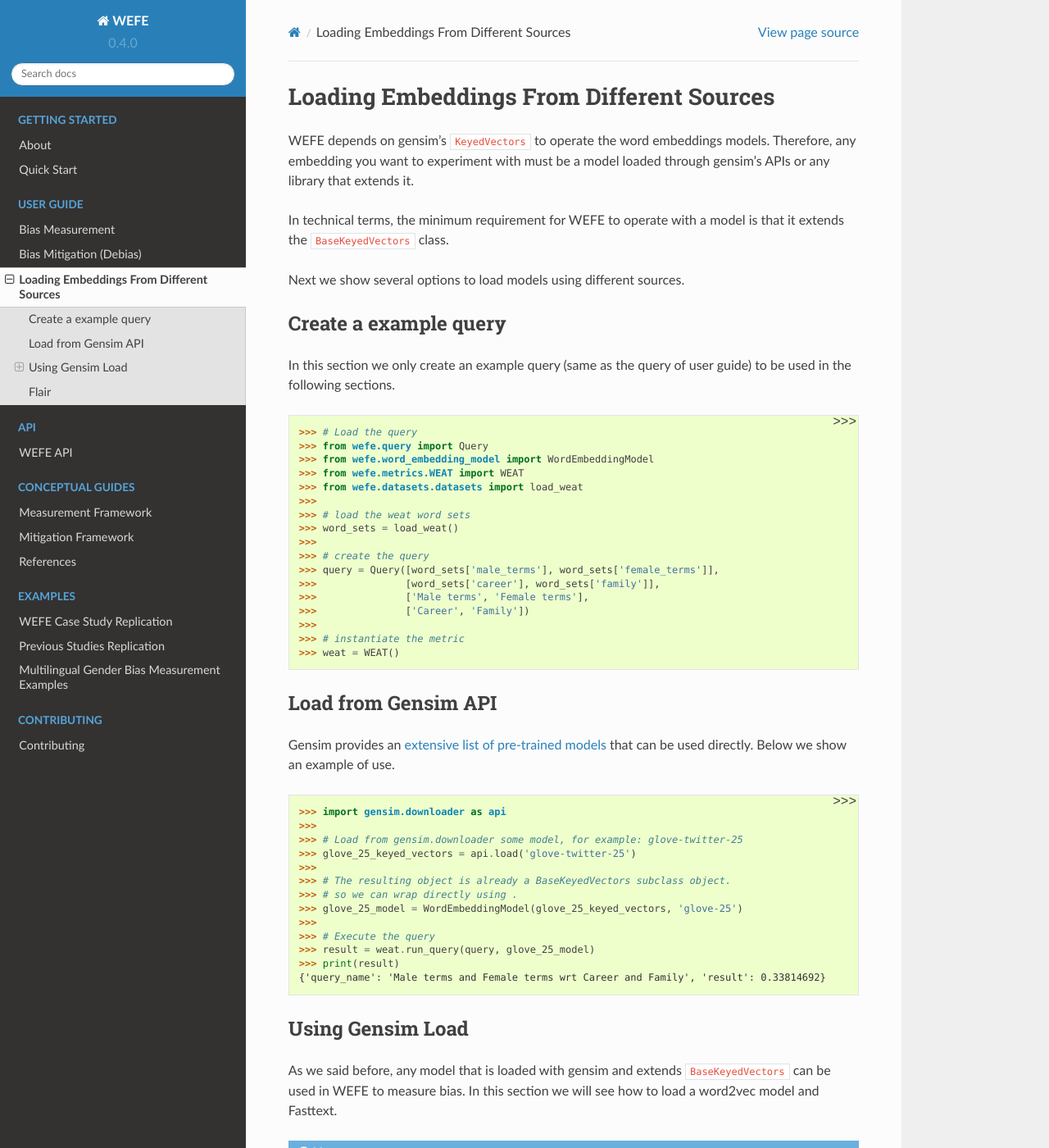
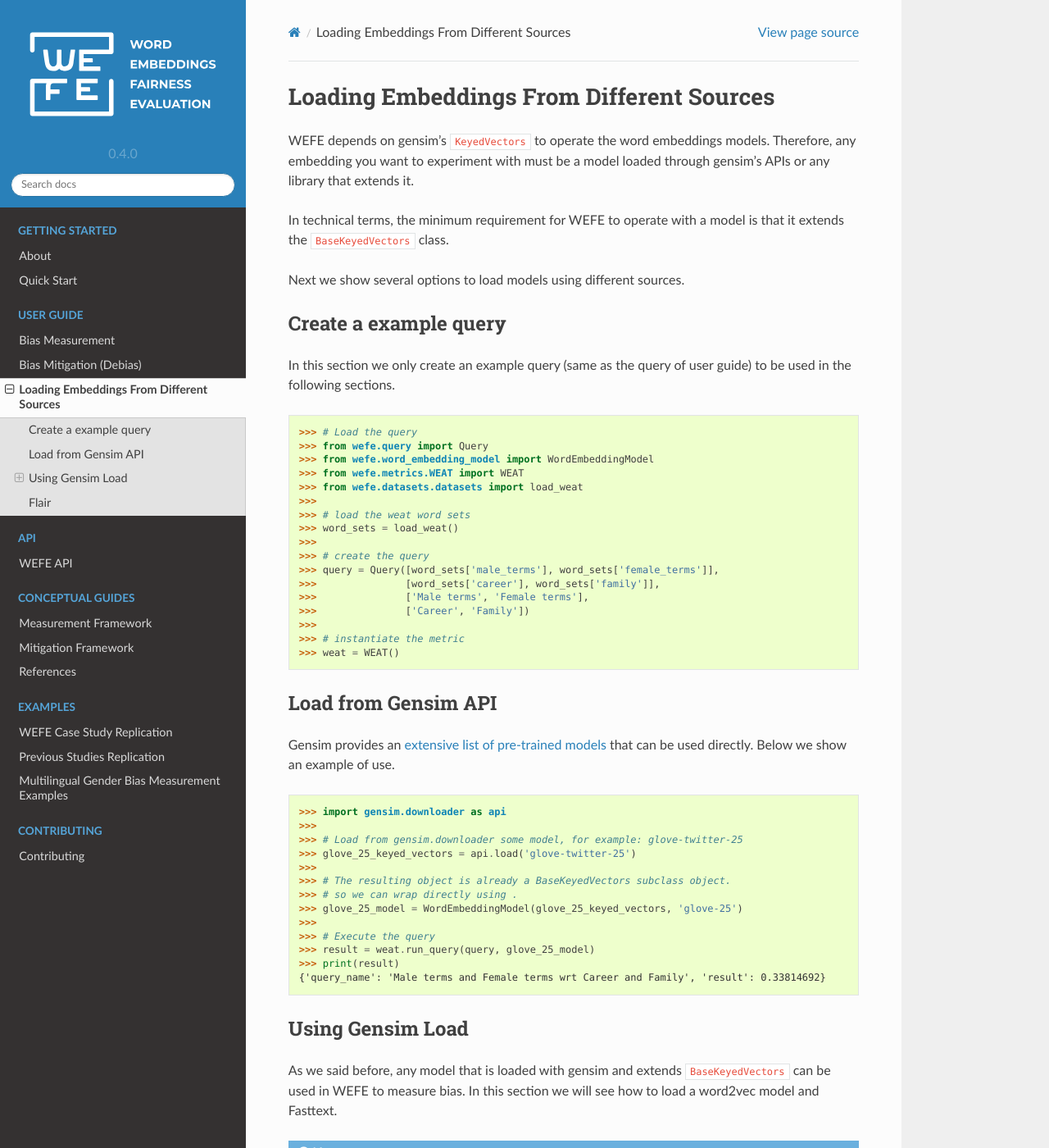
Before and after one commit to dccuchile/wefe, a Sphinx documentation site: the page built from docs/user_guide/loading_embeddings.rst, in a window 1280 px wide and 1400 px high. Shown: the whole window at 82% size. Built offline with Sphinx 7.4.7 and the Read the Docs theme 2.0.0, drawn with Linux system fonts in a browser that asks for light colours; comment, search, counter and statistics services are not loaded.

Commit message:
logos and minor docs configurations

```diff
--- a/README.rst
+++ b/README.rst
@@ -24,6 +24,10 @@
 WEFE: The Word Embedding Fairness Evaluation Framework
 ======================================================
 
+.. image:: ./docs/logos/WEFE_2.png
+  :width: 300
+  :alt: WEFE Logo
+  :align: center
 
 *Word Embedding Fairness Evaluation* (WEFE) is an open source library for
 measuring an mitigating bias in word embedding models.
--- a/docs/_static/css/theme_overrides.css
+++ b/docs/_static/css/theme_overrides.css
@@ -46,3 +46,9 @@
 .dataframe tbody tr:nth-child(odd) {
     background: #f5f5f5;
 }
+
+.wy-side-nav-search .wy-dropdown>a img.logo,
+.wy-side-nav-search>a img.logo {
+    width: 500px;
+    max-width: 100%;
+}
--- a/docs/conf.py
+++ b/docs/conf.py
@@ -42,6 +42,7 @@ extensions = [
     "sphinx.ext.mathjax",
     "sphinx.ext.ifconfig",
     "sphinx.ext.napoleon",
+    "sphinx_copybutton",
 ]
 
 
@@ -148,7 +149,10 @@ html_theme = "sphinx_rtd_theme"
 # Theme options are theme-specific and customize the look and feel of a theme
 # further.  For a list of options available for each theme, see the
 # documentation.
-# html_theme_options = {}
+html_theme_options = {
+    "logo_only": True,
+    "display_version": True,
+}
 
 # Add any paths that contain custom themes here, relative to this directory.
 # html_theme_path = [sphinx_rtd_theme.get_html_theme_path()]
@@ -158,16 +162,16 @@ html_theme = "sphinx_rtd_theme"
 # html_title = None
 
 # A shorter title for the navigation bar.  Default is the same as html_title.
-# html_short_title = None
+html_short_title = "WEFE Documentation"
 
 # The name of an image file (relative to this directory) to place at the top
 # of the sidebar.
-# html_logo = None
+html_logo = "logos/WEFE_2_BLANCO.svg"
 
 # The name of an image file (within the static path) to use as favicon of the
 # docs.  This file should be a Windows icon file (.ico) being 16x16 or 32x32
 # pixels large.
-# html_favicon = None
+html_favicon = "logos/WEFE.ico"
 
 # Add any paths that contain custom static files (such as style sheets) here,
 # relative to this directory. They are copied after the builtin static files,
@@ -332,8 +336,12 @@ html_js_files = [
     "https://cdnjs.cloudflare.com/ajax/libs/require.js/2.3.4/require.min.js"
 ]
 
+# copybutton conf.
+copybutton_only_copy_prompt_lines = True
+copybutton_prompt_text = r">>> |\.\.\. |\$ |In \[\d*\]: | {2,5}\.\.\.: | {5,8}: "
+copybutton_prompt_is_regexp = True
+
 
 def setup(app):
     # a copy button to copy snippet of code from the documentation
-    app.add_js_file("js/copybutton.js")
     app.add_css_file("css/theme_overrides.css")
--- a/docs/user_guide/measurement_user_guide.rst
+++ b/docs/user_guide/measurement_user_guide.rst
@@ -71,7 +71,7 @@ twitter dataset loaded using `gensim-data <https://github.com/RaRe-Technologies/
 
 
 .. note::
-    Visit `gensim-data repository<https://github.com/RaRe-Technologies/gensim-data#models>`_.
+    Visit `gensim-data repository <https://github.com/RaRe-Technologies/gensim-data#models>`_.
     to find the complete list of published pre-trained models ready to use.
 
 .. code:: ipython3
--- a/requirements-dev.txt
+++ b/requirements-dev.txt
@@ -8,6 +8,8 @@ mypy==0.812
 Sphinx==5.0.2
 sphinx-gallery==0.11.1
 sphinx-rtd-theme==1.0.0
+sphinx-copybutton==0.5.0
 numpydoc==1.4.0
 docutils==0.16
 torch==1.12.1
+ipython==7.34.0
```
Also changed, not shown: docs/logos/WEFE.ico (added), docs/logos/WEFE.png (added), docs/logos/WEFE.svg (added), docs/logos/WEFE_2.png (added), docs/logos/WEFE_2.svg (added), docs/logos/WEFE_2_BLANCO.png (added), docs/logos/WEFE_2_BLANCO.svg (added), docs/logos/WEFE_BLANCO.png (added), docs/logos/WEFE_BLANCO.svg (added).
